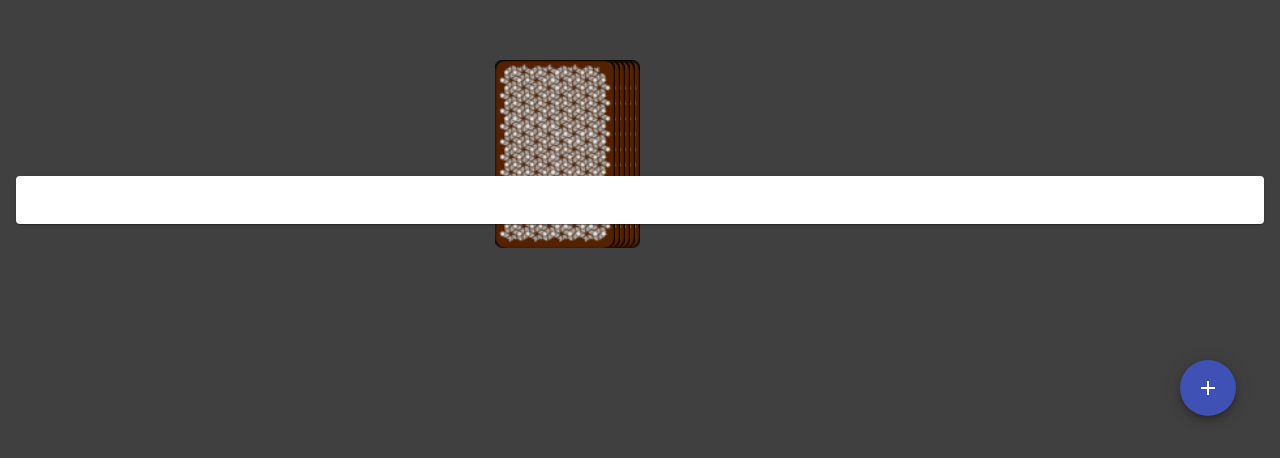
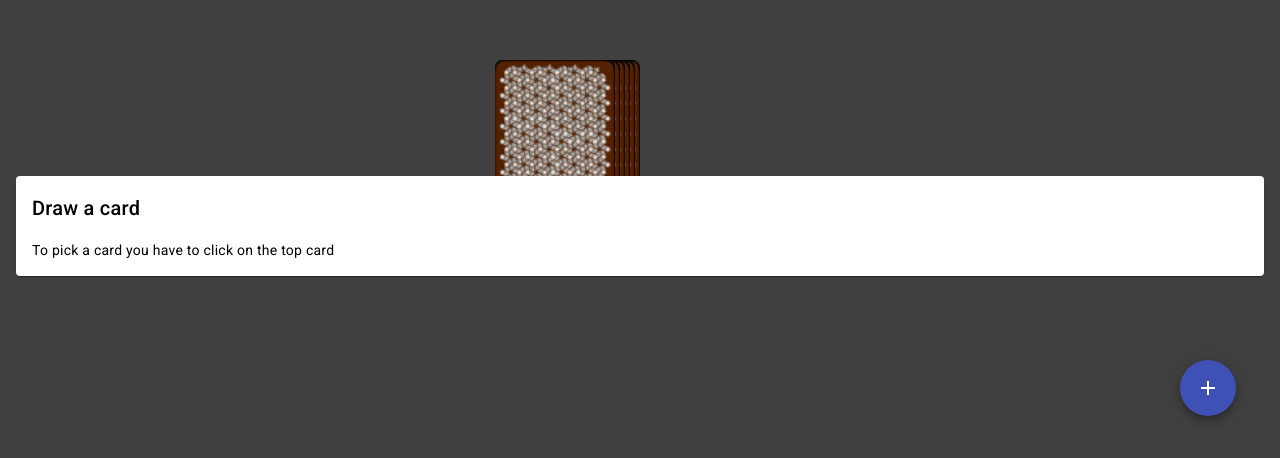
Before and after one commit to Dragan-87/ringoffire, an Angular app: page /game in a window 1280 px wide. Shown: the part 340-798 px from the top of the page. Built offline with nearby package versions, Linux system fonts and the light colour scheme.

Commit message:
Update game-card-info.component.html and game.component.ts

```diff
--- a/src/app/game-card-info/game-card-info.component.html
+++ b/src/app/game-card-info/game-card-info.component.html
@@ -1,4 +1,4 @@
 <mat-card class="game-card-info">
-  <mat-card-title class="padding">{{title}}</mat-card-title>
-  <mat-card-content>{{rule}}</mat-card-content>
+  <mat-card-title class="padding">{{card ? title : "Draw a card"}}</mat-card-title>
+  <mat-card-content>{{ card ? rule: "To pick a card you have to click on the top card"}}</mat-card-content>
 </mat-card>
--- a/src/app/game/game.component.ts
+++ b/src/app/game/game.component.ts
@@ -54,6 +54,8 @@ export class GameComponent {
       this.currentCard = this.game.stack.pop() ?? "card_empty"
       this.pickCardAnimation = true;
       this.game.playedCards.push(this.currentCard);
+      this.game.currentPlayer++;
+      this.game.currentPlayer = this.game.currentPlayer % this.game.players.length;
       setTimeout(() => {
         this.pickCardAnimation = false;
       }, 1500);
```
